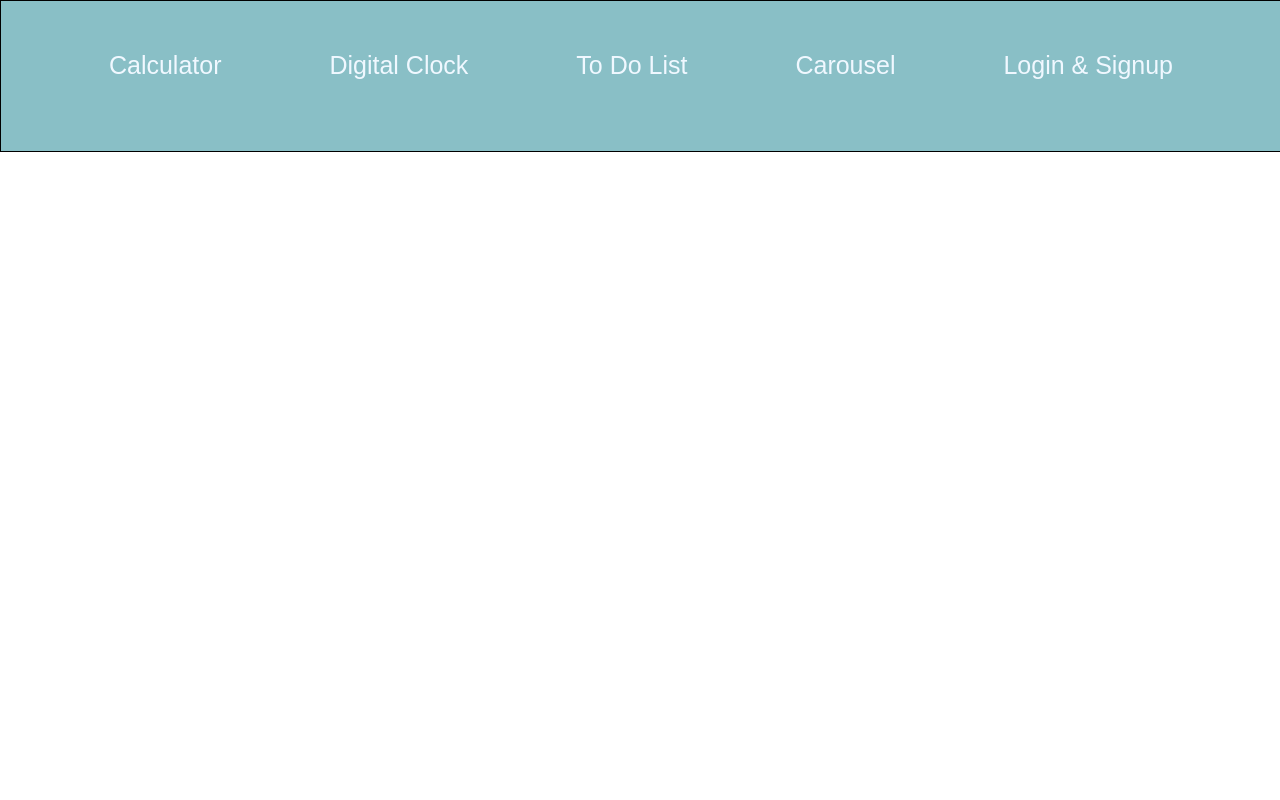
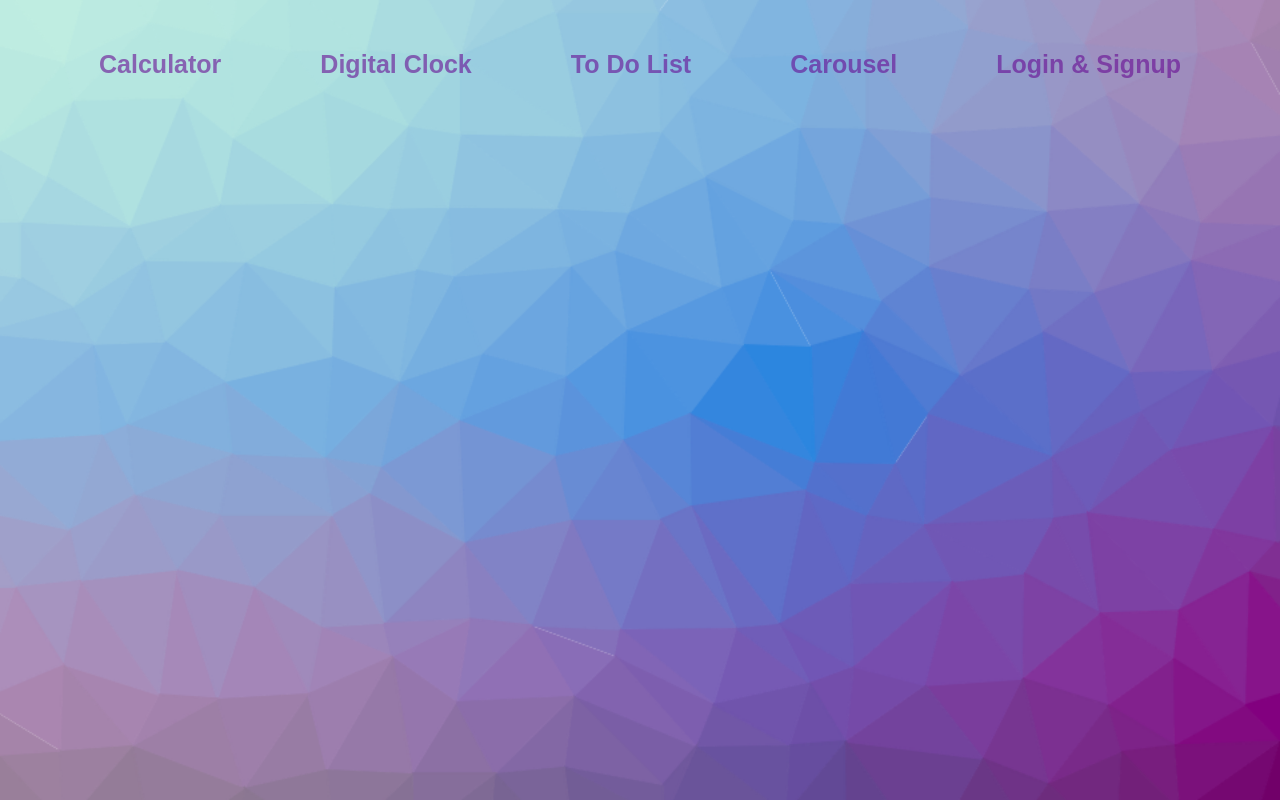
Before and after one commit to SrijaS25/JAVASCRIPT-PROJECT2, a plain HTML site: page index.html in a window 1280 px wide. Drawn offline with Linux system fonts and the light colour scheme.

Commit message:
Add files via upload

```diff
--- a/index.html
+++ b/index.html
@@ -7,6 +7,10 @@
     <style>
         body{
             margin: 0px;
+            background-image: url(./bgimg.png);
+    background-repeat: no-repeat;
+   background-size: cover;
+   height: 800px;
         }
         .anchor{
             margin: 0;
@@ -14,17 +18,18 @@
             justify-content: space-evenly;
             width: 100%;
             height: 100px;
-            border: 1px solid;
+            /* border: 1px solid; */
             padding-top: 50px;
             font-family: Arial, Helvetica, sans-serif;
             font-size: 25px;
             text-decoration: none;
-            background-color: rgba(10, 122, 137, 0.478);
+            background-color: rgba(10, 122, 137, 0);
 
         }
         .anchor-1{
             text-decoration: none;
-            color: aliceblue;
+            font-weight: bold;
+            color: rgba(100, 4, 144, 0.576);
             transition: 0.8s;
         }
         .anchor-1:hover{
@@ -40,5 +45,6 @@
         <a class="anchor-1" href="slider.html">Carousel</a>
         <a class="anchor-1" href="sign.html">Login & Signup</a>
        </div>
+
 </body>
 </html>
```
